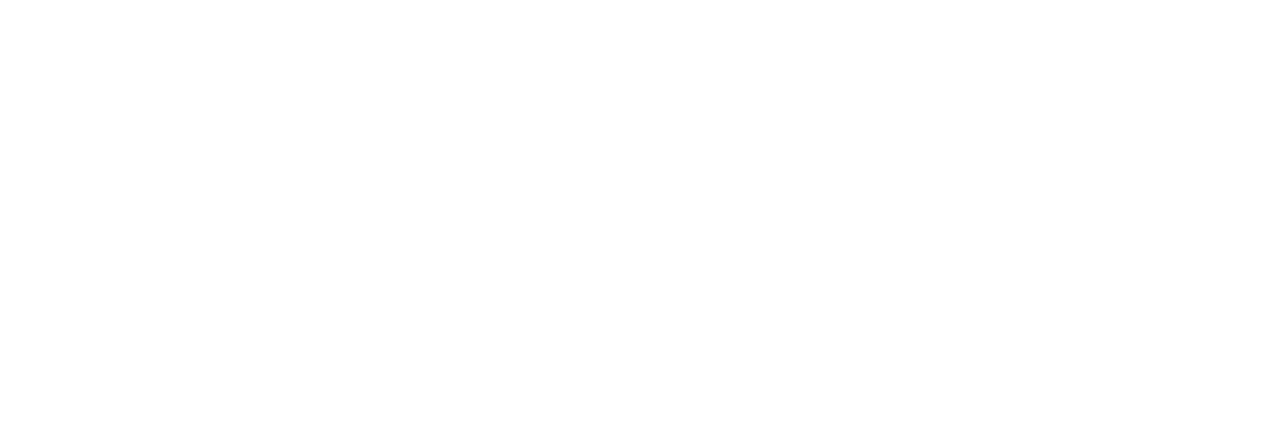
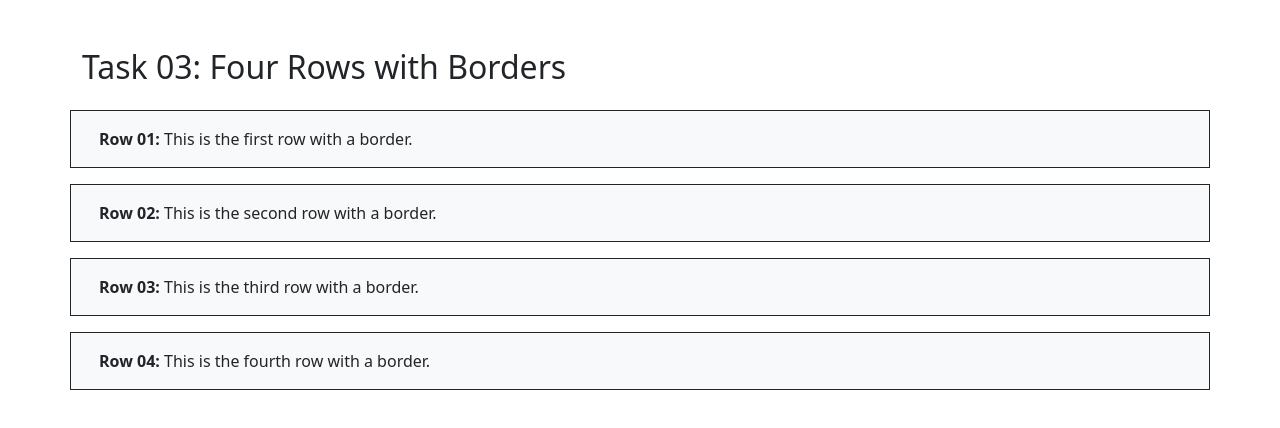
Before and after one commit to blitzi17/-webprog-sf241-bootstrap-template-, a plain HTML site: page index.html in a window 1280 px wide. Drawn offline with nearby package versions, Linux system fonts and the light colour scheme.

Commit message:
Update HTML structure and add Bootstrap rows

```diff
--- a/index.html
+++ b/index.html
@@ -1,14 +1,49 @@
-<!doctype html>
+<!DOCTYPE html>
 <html lang="en">
-  <head>
-    <meta charset="utf-8">
-    <meta name="viewport" content="width=device-width, initial-scale=1">
-    <title>Bootstrap Demo</title>
+<head>
+    <meta charset="UTF-8">
+    <meta name="viewport" content="width=device-width, initial-scale=1.0">
+    <title>WebProg SF241 - Bootstrap Template</title>
+
     <link href="https://cdn.jsdelivr.net/npm/bootstrap@5.3.0/dist/css/bootstrap.min.css" rel="stylesheet">
-  </head>
-  <body>
+
+    <style>
+        /* Optional: Adding a light background to rows to make them even more visible */
+        .custom-row {
+            background-color: #f8f9fa;
+        }
+    </style>
+</head>
+<body>
+
     <div class="container mt-5">
-      </div>
+        <h2 class="mb-4">Task 03: Four Rows with Borders</h2>
+
+        <div class="row border border-dark custom-row mb-3 p-3">
+            <div class="col">
+                <strong>Row 01:</strong> This is the first row with a border.
+            </div>
+        </div>
+
+        <div class="row border border-dark custom-row mb-3 p-3">
+            <div class="col">
+                <strong>Row 02:</strong> This is the second row with a border.
+            </div>
+        </div>
+
+        <div class="row border border-dark custom-row mb-3 p-3">
+            <div class="col">
+                <strong>Row 03:</strong> This is the third row with a border.
+            </div>
+        </div>
+
+        <div class="row border border-dark custom-row mb-3 p-3">
+            <div class="col">
+                <strong>Row 04:</strong> This is the fourth row with a border.
+            </div>
+        </div>
+    </div>
+
     <script src="https://cdn.jsdelivr.net/npm/bootstrap@5.3.0/dist/js/bootstrap.bundle.min.js"></script>
-  </body>
+</body>
 </html>
```
